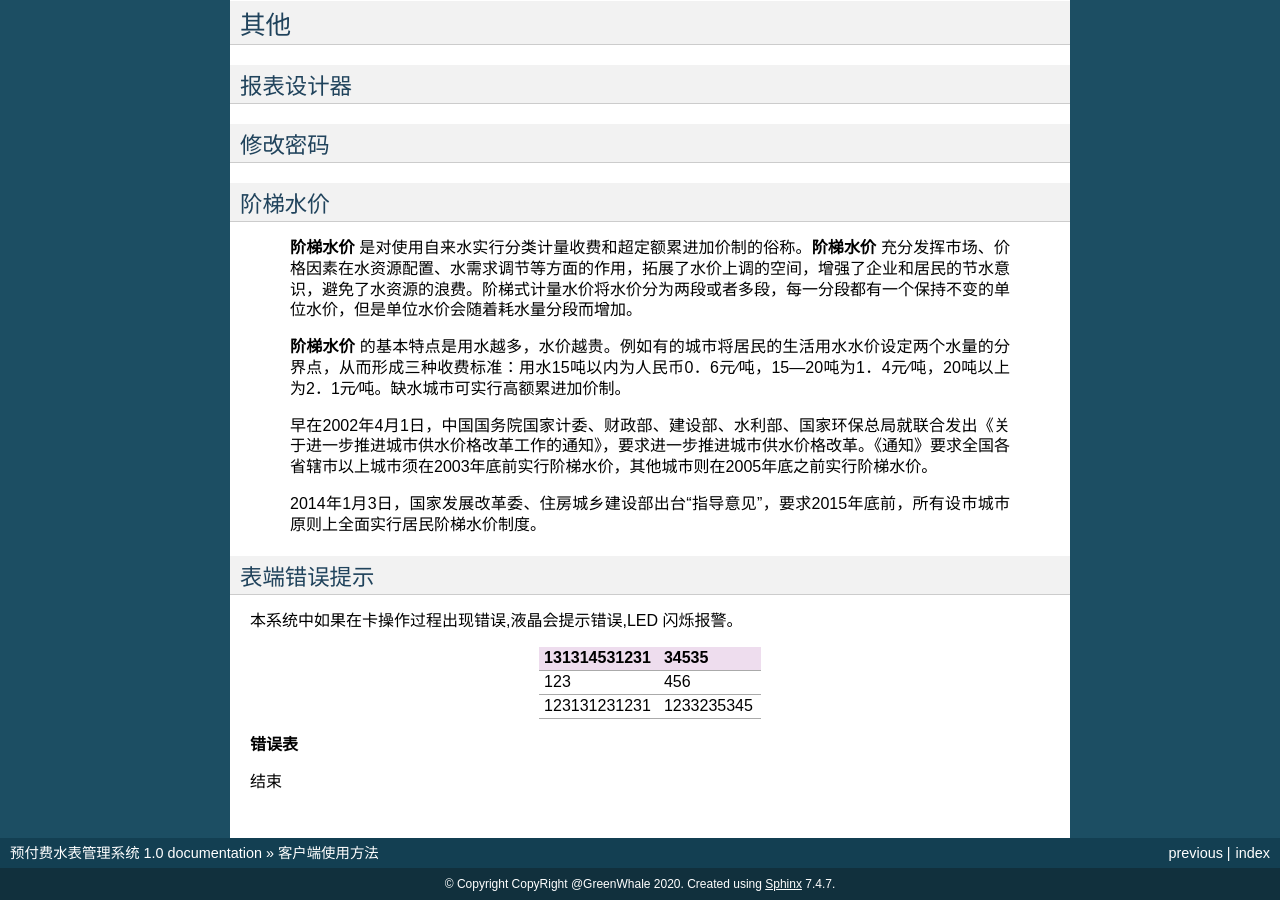
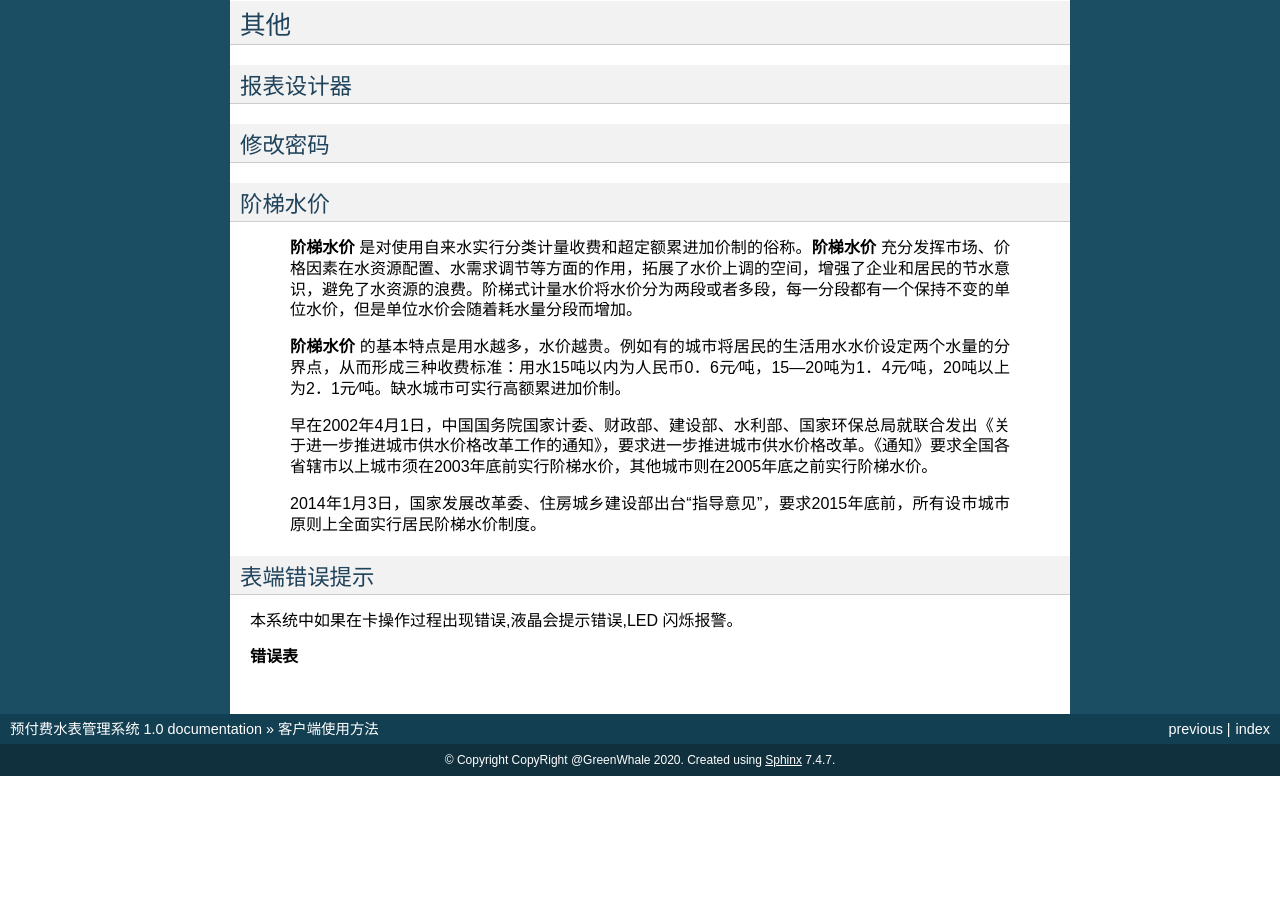
Before and after one commit to Witchie/Doc-PrepaidWaterMeterSystem, a Sphinx documentation site: the page built from docs/usage.rst, in a window 1280 px wide and 900 px high, scrolled down 2545 px. Built offline with Sphinx 7.4.7, drawn with Linux system fonts in a browser that asks for light colours; after the commit the page ends 3321 px from its top, so only the background shows below that; some of the changed lines change nothing that is shown.

Commit message:
修复错误表

```diff
--- a/docs/usage.rst
+++ b/docs/usage.rst
@@ -159,52 +159,31 @@
 本系统中如果在卡操作过程出现错误,液晶会提示错误,LED 闪烁报警。
 
 
-+---------------+-------------------+
-|131314531231   |34535              |
-+===============+===================+
-|123            | 456               |
-+---------------+-------------------+
-|123131231231   |1233235345         |
-+---------------+-------------------+
-
 **错误表**
 
-.. list-table::
-	* - 序号
-	  - 错误显示
-	  - 错误原因
-	* - 错误01
-	  - Error  01
-	  - 校验和出错。
-	* - 错误02
-	  - Error  03
-	  - 二级低压，不能进行卡操作
-	* - 错误03
-	  - Error  04
-	  - 未开户或未刷测试卡
-	* - 错误04
-	  - Error  05
-	  - 用户卡表号不对应
-	* - 错误05
-	  - Error  06
-	  - 提前拔卡
-	* - 错误06
-	  - Error  07
-      - 超出最大购买量
-	* - 错误07
-	  - Error 12
-	  - 刷卡过快或者不是本客户系统卡
-	* - 错误08
-	  - Error 15
-	  - 卡片确认失败，线圈未连接好或者有磁场干扰
-	* - 错误09
-	  - Error 16
-	  - 阶梯价设置错误，不能为 0
-	* - 错误10
-	  - Error 17
-	  - 换表卡二次换出时表号不对应
-	* - 错误11
-	  - Error 18
-	  - 充值不成功，表端充值次数大于卡次数
 
-结束
++-----------+-----------------------+---------------------------------------+
+| 序号      |错误显示                |错误原因                                |
++===========+=======================+=======================================+
+| 1         |  Error  01            | 校验和出错                             |
++-----------+-----------------------+---------------------------------------+
+| 2         |  Error  03            | 二级低压，不能进行卡操作                |
++-----------+-----------------------+---------------------------------------+
+| 3         |  Error  04            | 未开户或未刷测试卡                      |
++-----------+-----------------------+---------------------------------------+
+| 4         |  Error  05            | 用户卡表号不对应                        |
++-----------+-----------------------+---------------------------------------+
+| 5         |  Error  06            | 提前拔卡                               |
++-----------+-----------------------+---------------------------------------+
+| 6         |  Error  07            | 超出最大购买量                          |
++-----------+-----------------------+---------------------------------------+
+| 7         |  Error  12            | 刷卡过快或者不是本客户系统卡             |
++-----------+-----------------------+---------------------------------------+
+| 8         |  Error  15            | 卡片确认失败，线圈未连接好或者有磁场干扰  |
++-----------+-----------------------+---------------------------------------+
+| 9         |  Error  16            | 阶梯价设置错误，不能为 0                |
++-----------+-----------------------+---------------------------------------+
+| 10        |  Error  17            | 换表卡二次换出时表号不对应	          |
++-----------+-----------------------+---------------------------------------+
+| 11        |  Error  18            | 充值不成功，表端充值次数大于卡次数       |
++-----------+-----------------------+---------------------------------------+
```
